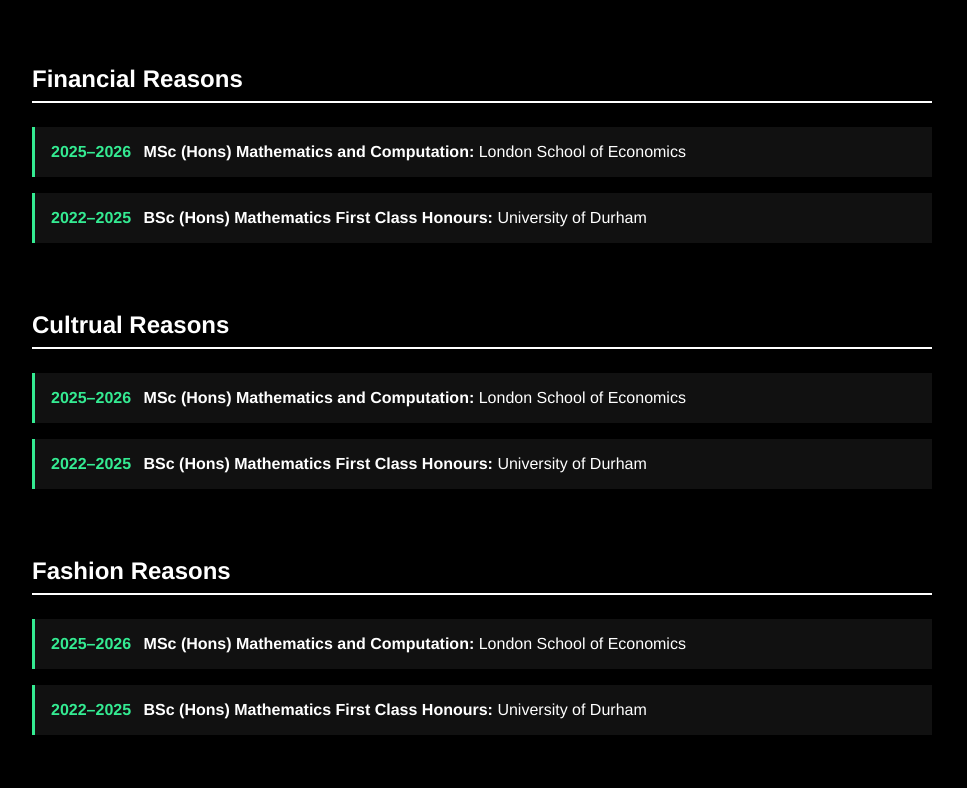
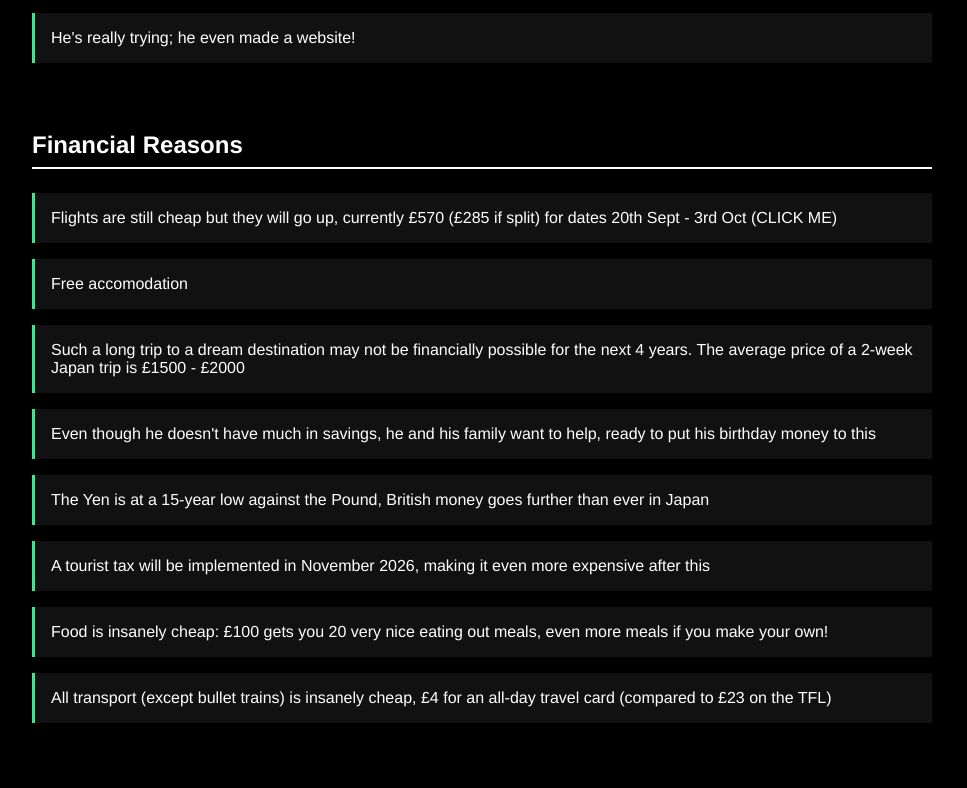
Before and after one commit to bkolicicjunk/.io, a plain HTML site: page index.html in a window 1280 px wide. Shown: the part 1907-2695 px from the top of the page, without its empty margins (158-1125 px from the left). Drawn offline with Linux system fonts and the light colour scheme.

Commit message:
Main text finished

```diff
--- a/index.html
+++ b/index.html
@@ -290,31 +290,42 @@
           <li>And many more places he has been or has yet to visit...</li>
         </ul>
       </li>
-      <li> He's really trying, he even made a website</li>
+      <li> It would be the best birthday present ever</li>
+      <li> He's really trying; he even made a website!</li>
     </ul>
   </section>
 
   <section>
     <h2>Financial Reasons</h2>
     <ul class="timeline">
-      <li><span class="date">2025–2026</span> <strong> MSc (Hons) Mathematics and Computation:</strong> London School of Economics</li>
-      <li><span class="date">2022–2025</span> <strong>BSc (Hons) Mathematics First Class Honours:</strong> University of Durham</li>
+      <a href = "https://www.flightcatchers.com/details/e0f12a0f-78cb-11f0-ba40-8e997d609a66/1514be1d-589a-429c-abd7-dd6e41c63e6c%7C87c3dee3-f663-4bfa-ba67-6efc24f8ca0c?utm_source=skyscanner_desktop_tablet&utm_medium=skyscanner_desktop_tablet&utm_campaign=skyscanner_desktop_tablet">
+        <li> Flights are still cheap but they will go up, currently £570 (£285 if split) for dates 20th Sept - 3rd Oct (CLICK ME)</li>
+      </a>
+      <li> Free accomodation</li>
+      <li> Such a long trip to a dream destination may not be financially possible for the next 4 years. The average price of a 2-week Japan trip is £1500 - £2000</li>
+      <li> Even though he doesn't have much in savings, he and his family want to help, ready to put his birthday money to this</li>
+      <li> The Yen is at a 15-year low against the Pound, British money goes further than ever in Japan</li>
+      <li> A tourist tax will be implemented in November 2026, making it even more expensive after this</li>
+      <li> Food is insanely cheap: £100 gets you 20 very nice eating out meals, even more meals if you make your own!</li>
+      <li> All transport (except bullet trains) is insanely cheap, £4 for an all-day travel card (compared to £23 on the TFL)</li>
     </ul>
   </section>
 
   <section>
     <h2>Cultrual Reasons</h2>
     <ul class="timeline">
-      <li><span class="date">2025–2026</span> <strong> MSc (Hons) Mathematics and Computation:</strong> London School of Economics</li>
-      <li><span class="date">2022–2025</span> <strong>BSc (Hons) Mathematics First Class Honours:</strong> University of Durham</li>
+      <li> Japanese food is world-class, some of the tastiest ever made. This means it's home to the best ginger and garlic tofu!</li>
+      <li> Her ideals of an affinity for nature and a drive for progress are reflected by the Japanese: Neon-plastered bladerunner-esque sci-fi mega cities next to beautiful, well-kept, serene gardens, parks and waterfalls</li>
+      <li> Some of the highest rated nightlife in the world and clubs in the world that he wants to dance with her in</li>
+      <li> Tokyo is incredibly safe, in fact 500% safer than London (look it up)</li>
     </ul>
   </section>
 
   <section>
     <h2>Fashion Reasons</h2>
     <ul class="timeline">
-      <li><span class="date">2025–2026</span> <strong> MSc (Hons) Mathematics and Computation:</strong> London School of Economics</li>
-      <li><span class="date">2022–2025</span> <strong>BSc (Hons) Mathematics First Class Honours:</strong> University of Durham</li>
+      <li> Tokyo has a massive thrift culture, at the centre of this is the ¥700 stores (roughly £3.50). Antique tees, trousers, shorts, skirts, dresses and bags all £3.50 each. You could build a whole new wardrobe with the same amount she has recently spent in an online store. </li>
+      <li> She's really pretty and would look good in a kimono.</li>
     </ul>
   </section>
 
```
